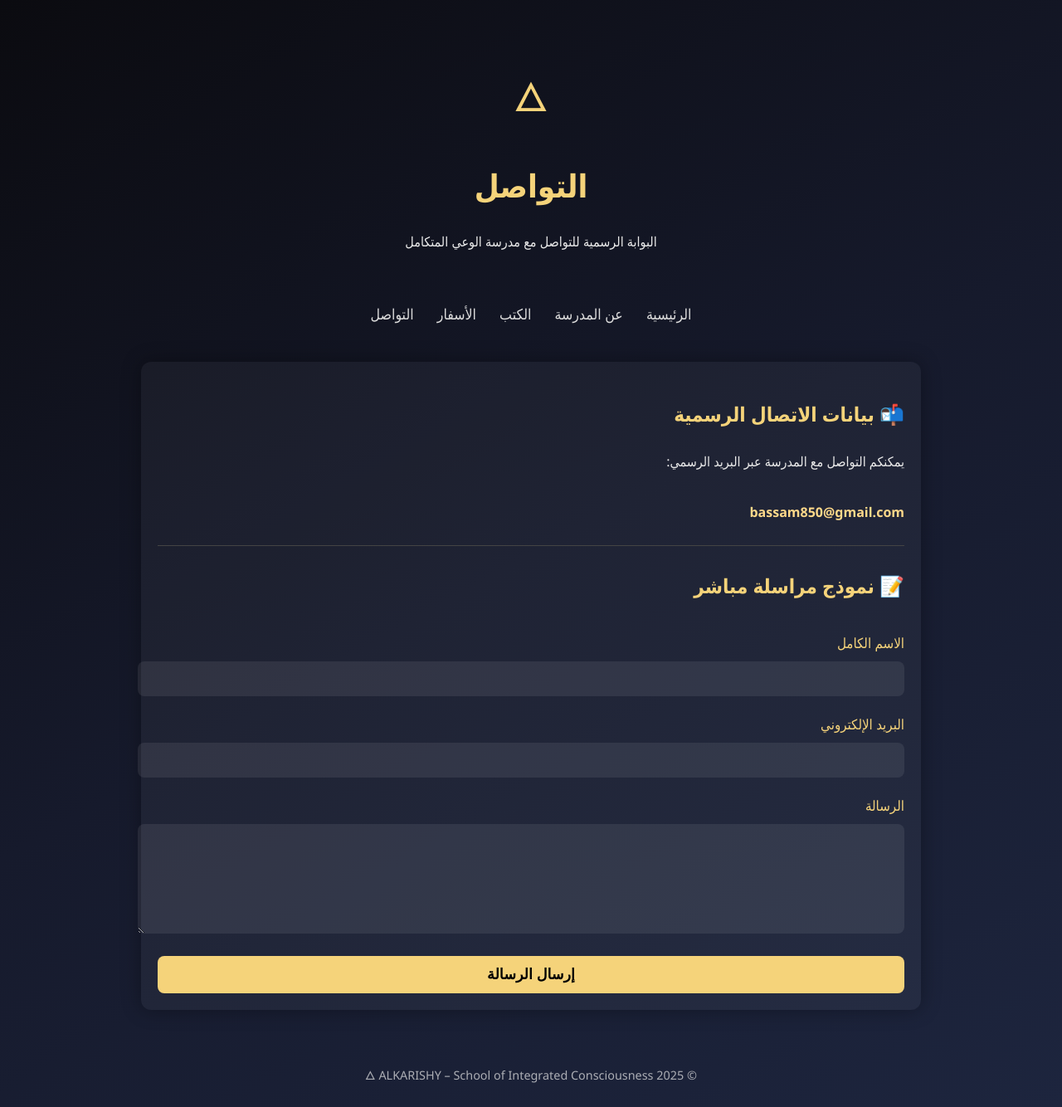
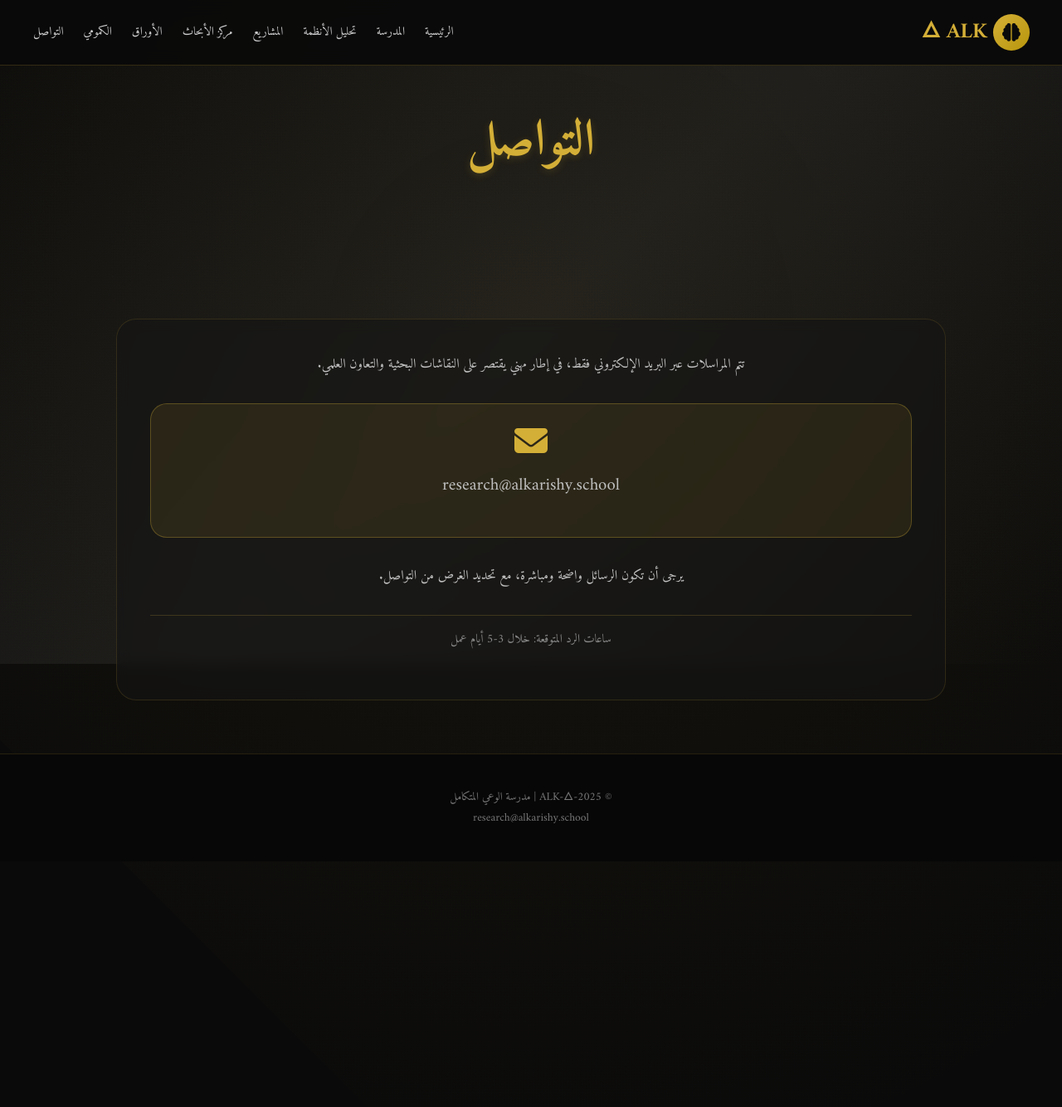
Before and after one commit to BeboBebo007/alkarishy-school, a plain HTML site: page contact.html in a window 1280 px wide. Shown: the whole page at 83% size. After the commit the page ends 1038 px from the top, so only its background shows below. Drawn offline with Linux system fonts and the light colour scheme.

Commit message:
Refactor contact.html for improved structure and styles

```diff
--- a/contact.html
+++ b/contact.html
@@ -1,161 +1,66 @@
 <!DOCTYPE html>
 <html lang="ar" dir="rtl">
 <head>
-    <meta charset="UTF-8">
-    <meta name="viewport" content="width=device-width, initial-scale=1.0">
-    <title>التواصل – مدرسة الوعي المتكامل – ALK-🜂-2025</title>
+  <meta charset="UTF-8">
+  <meta name="viewport" content="width=device-width, initial-scale=1.0">
+  <title>مدرسة الوعي المتكامل – التواصل</title>
+  <link href="https://fonts.googleapis.com/css2?family=Amiri:ital,wght@0,400;0,700;1,400;1,700&display=swap" rel="stylesheet">
+  <link rel="stylesheet" href="https://cdnjs.cloudflare.com/ajax/libs/font-awesome/6.5.1/css/all.min.css">
+  <link rel="stylesheet" href="style.css">
+</head>
+<body>
+  <div class="animated-bg"></div>
+  <div class="progress-bar" id="progressBar"></div>
 
-    <style>
-        body {
-            margin: 0;
-            background: linear-gradient(150deg, #0b0b10, #161a2c, #1d253e);
-            color: #eaeaea;
-            font-family: 'Segoe UI', Tahoma, Geneva, Verdana, sans-serif;
-            line-height: 1.9;
-        }
+  <header class="site-header" id="header">
+    <div class="logo">
+      <div class="pulse-icon"><i class="fas fa-brain"></i></div>
+      <span>ALK 🜂</span>
+    </div>
+    <div class="nav-controls">
+      <nav class="main-nav">
+        <a href="index.html">الرئيسية</a>
+        <a href="school.html">المدرسة</a>
+        <a href="systems.html">تحليل الأنظمة</a>
+        <a href="projects.html">المشاريع</a>
+        <a href="research.html">مركز الأبحاث</a>
+        <a href="papers.html">الأوراق</a>
+        <a href="quantum.html">الكمومي</a>
+        <a href="contact.html">التواصل</a>
+      </nav>
+    </div>
+  </header>
 
-        header {
-            text-align: center;
-            padding: 70px 20px 40px;
-        }
+  <main>
+    <section class="hero" style="min-height: 40vh;">
+      <div class="hero-content">
+        <h1>التواصل</h1>
+      </div>
+    </section>
 
-        h1 {
-            font-size: 2.4rem;
-            color: #f5d37a;
-            margin-bottom: 15px;
-        }
+    <section class="section">
+      <div class="container glass-card" style="text-align: center;">
+        <p>تتم المراسلات عبر البريد الإلكتروني فقط، في إطار مهني يقتصر على النقاشات البحثية والتعاون العلمي.</p>
 
-        .symbol {
-            font-size: 3rem;
-            color: #f5d37a;
-            margin-bottom: 12px;
-        }
+        <div style="margin: 2rem 0; padding: 1.5rem; background: rgba(212,175,55,0.1); border-radius: 20px; border: 1px solid rgba(212,175,55,0.3);">
+          <i class="fas fa-envelope" style="font-size: 2.5rem; color: #d4af37; margin-bottom: 1rem; display: inline-block;"></i>
+          <p style="font-size: 1.3rem; direction: ltr; unicode-bidi: embed;">research@alkarishy.school</p>
+        </div>
 
-        nav {
-            text-align: center;
-            margin-bottom: 40px;
-        }
+        <p>يرجى أن تكون الرسائل واضحة ومباشرة، مع تحديد الغرض من التواصل.</p>
 
-        nav a {
-            margin: 0 12px;
-            color: #dcdcdc;
-            text-decoration: none;
-            font-size: 1.1rem;
-            border-bottom: 1px solid transparent;
-            padding-bottom: 4px;
-        }
+        <div style="margin-top: 2rem; padding-top: 1rem; border-top: 1px solid rgba(212,175,55,0.2);">
+          <p style="color: #888; font-size: 0.9rem;">ساعات الرد المتوقعة: خلال 3-5 أيام عمل</p>
+        </div>
+      </div>
+    </section>
+  </main>
 
-        nav a:hover {
-            border-bottom: 1px solid #f5d37a;
-            color: #f5d37a;
-        }
+  <footer class="site-footer">
+    <p>© ALK-🜂-2025 | مدرسة الوعي المتكامل</p>
+    <p>research@alkarishy.school</p>
+  </footer>
 
-        .container {
-            max-width: 900px;
-            margin: auto;
-            padding: 20px;
-            background: rgba(255, 255, 255, 0.04);
-            border-radius: 12px;
-            box-shadow: 0 0 25px rgba(0,0,0,0.33);
-        }
-
-        form {
-            margin-top: 30px;
-        }
-
-        label {
-            display: block;
-            margin-bottom: 6px;
-            color: #f5d37a;
-            font-size: 1.05rem;
-        }
-
-        input, textarea {
-            width: 100%;
-            padding: 12px;
-            margin-bottom: 18px;
-            border-radius: 8px;
-            border: none;
-            background: rgba(255, 255, 255, 0.08);
-            color: #fff;
-            font-size: 1rem;
-        }
-
-        button {
-            width: 100%;
-            padding: 12px;
-            border: none;
-            border-radius: 8px;
-            background: #f5d37a;
-            color: #000;
-            font-size: 1.1rem;
-            cursor: pointer;
-            font-weight: bold;
-        }
-
-        button:hover {
-            background: #ffe39e;
-        }
-
-        footer {
-            text-align: center;
-            padding: 25px;
-            margin-top: 40px;
-            font-size: 0.9rem;
-            opacity: 0.7;
-        }
-    </style>
-</head>
-
-<body>
-
-    <header>
-        <div class="symbol">🜂</div>
-        <h1>التواصل</h1>
-        <p>البوابة الرسمية للتواصل مع مدرسة الوعي المتكامل</p>
-    </header>
-
-    <nav>
-        <a href="index.html">الرئيسية</a>
-        <a href="about.html">عن المدرسة</a>
-        <a href="books.html">الكتب</a>
-        <a href="scrolls.html">الأسفار</a>
-        <a href="contact.html">التواصل</a>
-    </nav>
-
-    <div class="container">
-        <h2 style="color:#f5d37a;">📬 بيانات الاتصال الرسمية</h2>
-
-        <p>
-            يمكنكم التواصل مع المدرسة عبر البريد الرسمي:<br><br>
-            <strong style="color:#ffd98a;">bassam850@gmail.com</strong>
-        </p>
-
-        <hr style="border: 0; border-top: 1px solid #444; margin: 25px 0;">
-
-        <h2 style="color:#f5d37a;">📝 نموذج مراسلة مباشر</h2>
-
-        <form action="https://formsubmit.co/YOUR-EMAIL-HERE" method="POST">
-            <label>الاسم الكامل</label>
-            <input type="text" name="name" required>
-
-            <label>البريد الإلكتروني</label>
-            <input type="email" name="email" required>
-
-            <label>الرسالة</label>
-            <textarea name="message" rows="6" required></textarea>
-
-            <button type="submit">إرسال الرسالة</button>
-
-            <input type="hidden" name="_captcha" value="false">
-            <input type="hidden" name="_subject" value="رسالة جديدة من موقع مدرسة الوعي المتكامل">
-        </form>
-
-    </div>
-
-    <footer>
-        © 2025 ALKARISHY – School of Integrated Consciousness 🜂
-    </footer>
-
+  <script src="script.js"></script>
 </body>
 </html>
```
